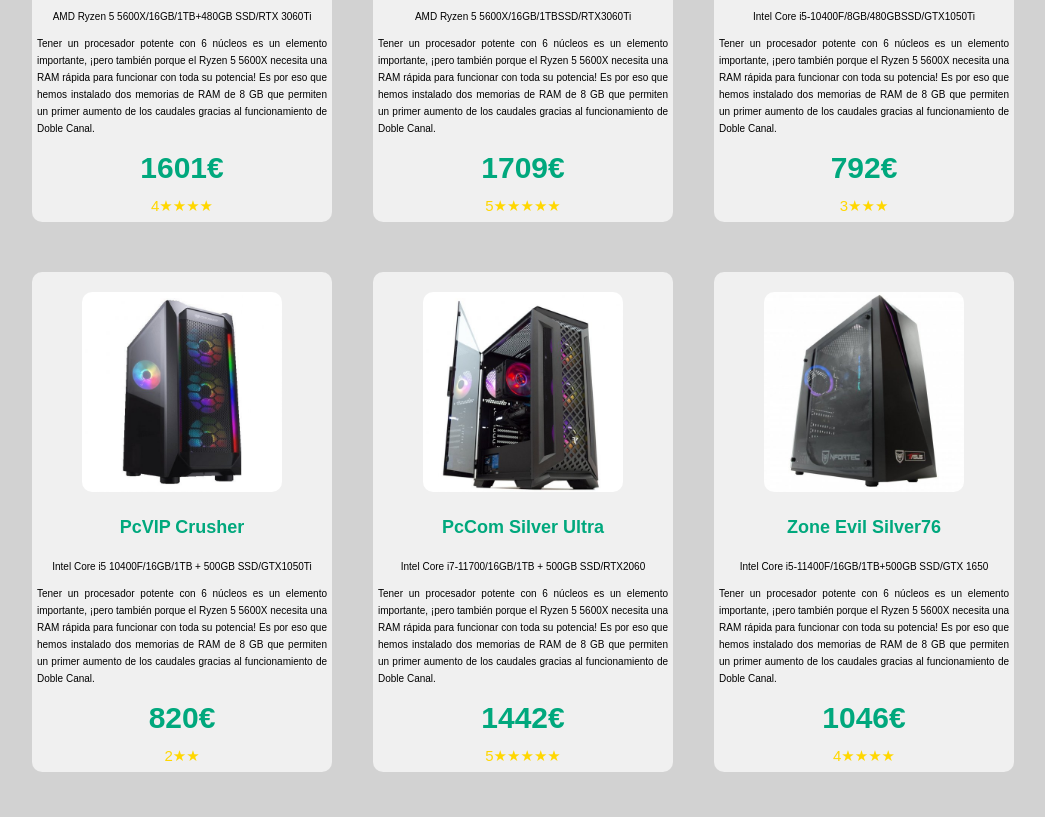
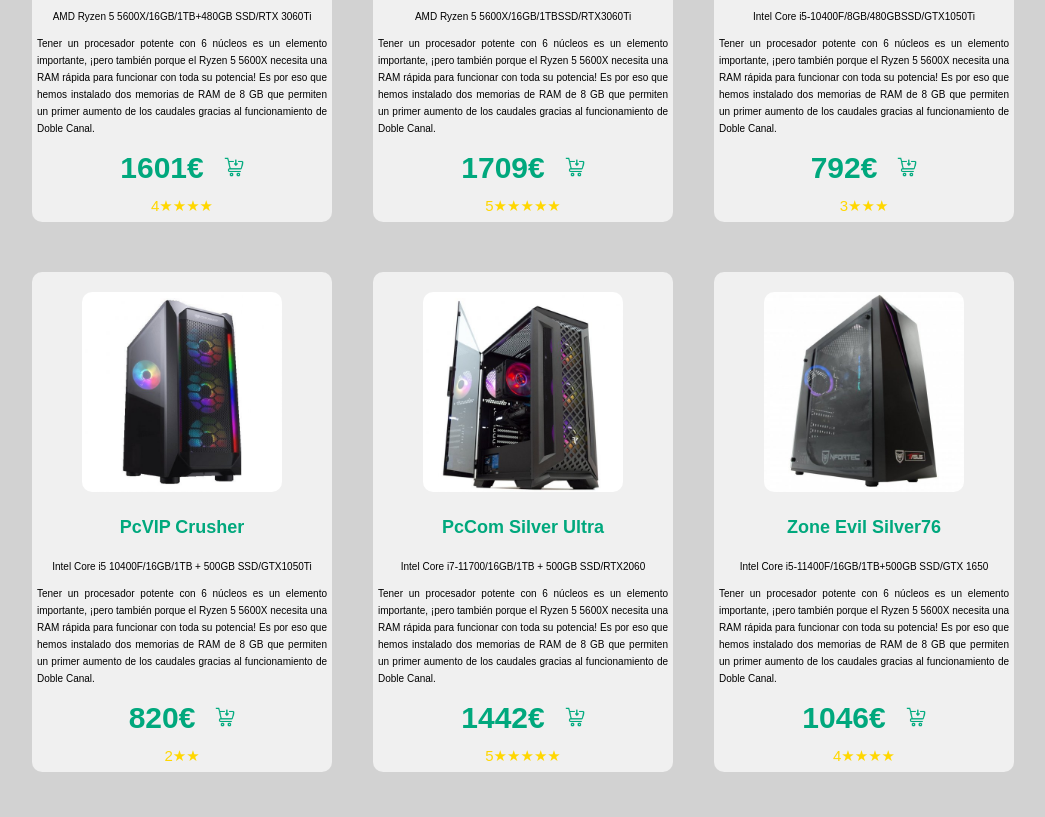
Before and after one commit to Asieertxo/Tienda, a React app: page / in a window 1280 px wide. Shown: the part 1983-2800 px from the top of the page, without its empty margins (117-1162 px from the left). Built offline with nearby package versions, Linux system fonts and the light colour scheme.

Commit message:
añadir en cesta desde abajo

```diff
--- a/src/components/SecondSection/Item.js
+++ b/src/components/SecondSection/Item.js
@@ -1,5 +1,8 @@
+import cart from "./../../img/cart.png"
+
 function Item(props){
   const item = props.item;
+  const addCart = props.addCart;
 
   return(
     <>
@@ -9,31 +12,24 @@
     </span>
     <span className="second-products__card_caract">{item.caract}</span>
     <span className="second-products__card_caract">{item.text}</span>
-            <span className="second-products__card_price">{item.price}€</span>
+    <div className="second-products__card_price">
+      <span>{item.price}€</span>
+      <img src={cart} onClick={()=>addCart(item)}></img>
+    </div>
     <span className="second-products__card_points">
       {item.points}
       {(() => {
         switch (item.points) {
           case 1:
-                      return (
-                        <div>&#9733;</div>
-                      )
+            return (<div>&#9733;</div>)
           case 2:
-                      return (
-                        <div>&#9733;&#9733;</div>
-                      )
+            return (<div>&#9733;&#9733;</div>)
           case 3:
-                      return (
-                        <div>&#9733;&#9733;&#9733;</div>
-                      )
+            return (<div>&#9733;&#9733;&#9733;</div>)
           case 4:
-                      return (
-                        <div>&#9733;&#9733;&#9733;&#9733;</div>
-                      )
+            return (<div>&#9733;&#9733;&#9733;&#9733;</div>)
           case 5:
-                      return (
-                        <div>&#9733;&#9733;&#9733;&#9733;&#9733;</div>
-                      )
+            return (<div>&#9733;&#9733;&#9733;&#9733;&#9733;</div>)
           }
       })()}
     </span>
--- a/src/components/SecondSection/SecondSection.js
+++ b/src/components/SecondSection/SecondSection.js
@@ -1,7 +1,7 @@
 import Item from "./Item";
 
 
-function SecondSection() {
+function SecondSection(props) {
   return (
     <div className="second">
       <h2 className="second-title">Toda nuestra gama de productos</h2>
@@ -10,7 +10,7 @@
          {list.map(function (item){
            return(
              <div key={item.ObjectID} className="second-products__card">
-               <Item item={item} second={true}/>
+               <Item item={item} second={true} addCart={props.addCart}/>
              </div>
            );
          })}
--- a/src/components/Tienda.js
+++ b/src/components/Tienda.js
@@ -27,7 +27,7 @@
 
     <FirstSection />
 
-    <SecondSection />
+    <SecondSection addCart={addCart}/>
 
     <Footer />
     </>
--- a/src/sass/layout/_secondsection.scss
+++ b/src/sass/layout/_secondsection.scss
@@ -59,10 +59,29 @@
                 text-align: justify;
             }
             &_price{
-                font-size: 3rem;
-                font-weight: bolder;
-                color: rgb(0, 168, 125);
-                text-decoration: none;
+                display: flex;
+                justify-content: center;
+                align-items: center;
+                gap: 2rem;
+                & span{
+                    font-size: 3rem;
+                    font-weight: bolder;
+                    color: rgb(0, 168, 125);
+                    text-decoration: none;
+                }
+                & img{
+                    width: 2rem;
+                    height: 2rem;
+                    transition: all 0.5s;
+                    &:hover{
+                        cursor: pointer;
+                        transform: translateY(-0.3rem);
+                    }
+                    &:active{
+                        transform: translateY(0.3rem);
+                    }
+                }
+
             }
             &_points{
                 font-size: 1.5rem;
```
Lines whose indentation alone changed are shown as unchanged.
